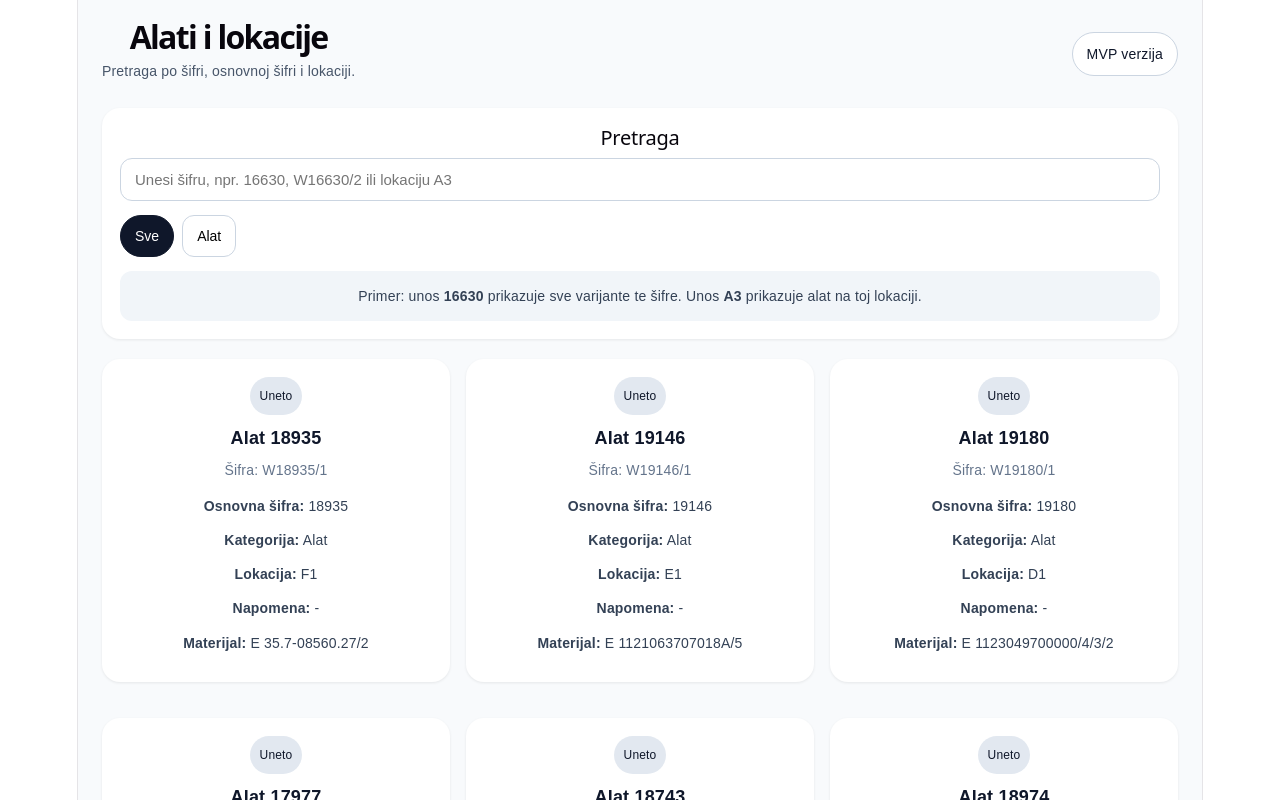
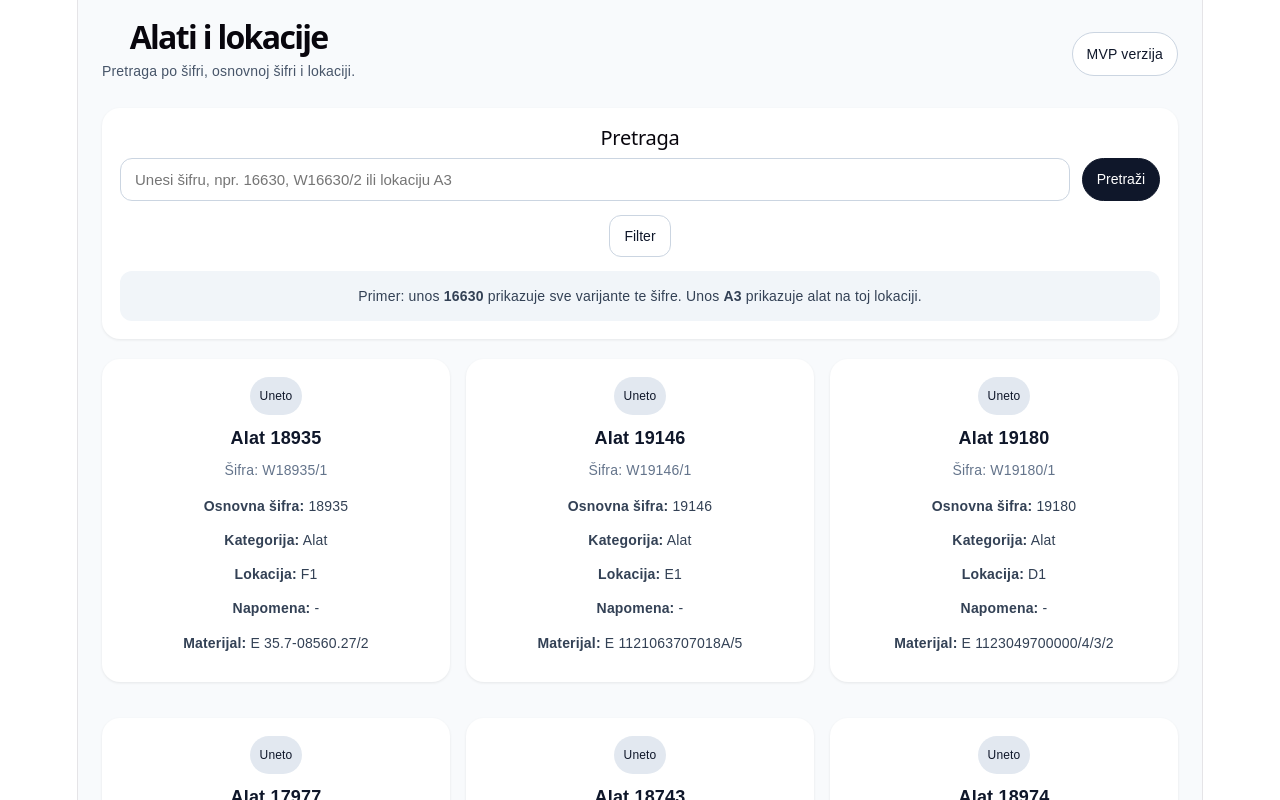
Before and after one commit to Simon420wee/alati-lokacija, a React (Vite) app: page / in a window 1280 px wide. Shown: the top 800 px of the page. Built offline with nearby package versions, Linux system fonts and the light colour scheme.

Commit message:
Add files via upload

```diff
--- a/src/App.jsx
+++ b/src/App.jsx
@@ -525,6 +525,7 @@ function matchesQuery(item, query) {
 
   export default function App() {
   const [query, setQuery] = useState("");
+  const [filterOpen, setFilterOpen] = useState(false);
   const [selectedCategory, setSelectedCategory] = useState("Sve");
   const [items, setItems] = useState(() => {
     const saved = localStorage.getItem("alati-lokacije-data");
@@ -689,25 +690,43 @@ function matchesQuery(item, query) {
         <div style={styles.card}>
           <h2 style={{ marginTop: 0, fontSize: "20px" }}>Pretraga</h2>
 
-          <div style={{ marginBottom: "14px" }}>
+          <div style={{ display: "flex", gap: "12px", marginBottom: "14px" }}>
             <input
-              style={styles.input}
+              style={{...styles.input, flex: 1}}
               value={query}
               onChange={(e) => setQuery(e.target.value)}
+              onKeyDown={(e) => { if (e.key === "Enter") e.target.blur(); }}
               placeholder="Unesi šifru, npr. 16630, W16630/2 ili lokaciju A3"
             />
+            <button style={styles.activeButton} onClick={() => {}}>Pretraži</button>
           </div>
 
-          <div style={styles.filterWrap}>
-            {categories.map((category) => (
+          <div style={{ position: "relative", marginBottom: "14px" }}>
+            <button
+              style={{...styles.button, background: selectedCategory !== "Sve" ? "#0f172a" : "white", color: selectedCategory !== "Sve" ? "white" : "#0f172a"}}
+              onClick={() => setFilterOpen(!filterOpen)}
+            >
+              Filter {selectedCategory !== "Sve" ? `()` : ""}
+            </button>
+            {filterOpen && (
+              <div style={{ position: "absolute", top: "44px", left: 0, background: "white", border: "1px solid #cbd5e1", borderRadius: "12px", boxShadow: "0 4px 16px rgba(0,0,0,0.12)", zIndex: 100, minWidth: "180px", padding: "8px" }}>
+                <button
+                  onClick={() => { setSelectedCategory("Sve"); setFilterOpen(false); }}
+                  style={{ display: "block", width: "100%", textAlign: "left", padding: "10px 14px", borderRadius: "8px", border: "none", background: selectedCategory === "Sve" ? "#f1f5f9" : "transparent", cursor: "pointer", fontSize: "14px" }}
+                >
+                  Sve kategorije
+                </button>
+                {categories.filter(c => c !== "Sve").map((category) => (
                   <button
                     key={category}
-                onClick={() => setSelectedCategory(category)}
-                style={selectedCategory === category ? styles.activeButton : styles.button}
+                    onClick={() => { setSelectedCategory(category); setFilterOpen(false); }}
+                    style={{ display: "block", width: "100%", textAlign: "left", padding: "10px 14px", borderRadius: "8px", border: "none", background: selectedCategory === category ? "#f1f5f9" : "transparent", cursor: "pointer", fontSize: "14px", fontWeight: selectedCategory === category ? 600 : 400 }}
                   >
                     {category}
                   </button>
                 ))}
+              </div>
+            )}
           </div>
 
           <div style={styles.hint}>
```
Lines whose indentation alone changed are shown as unchanged.
